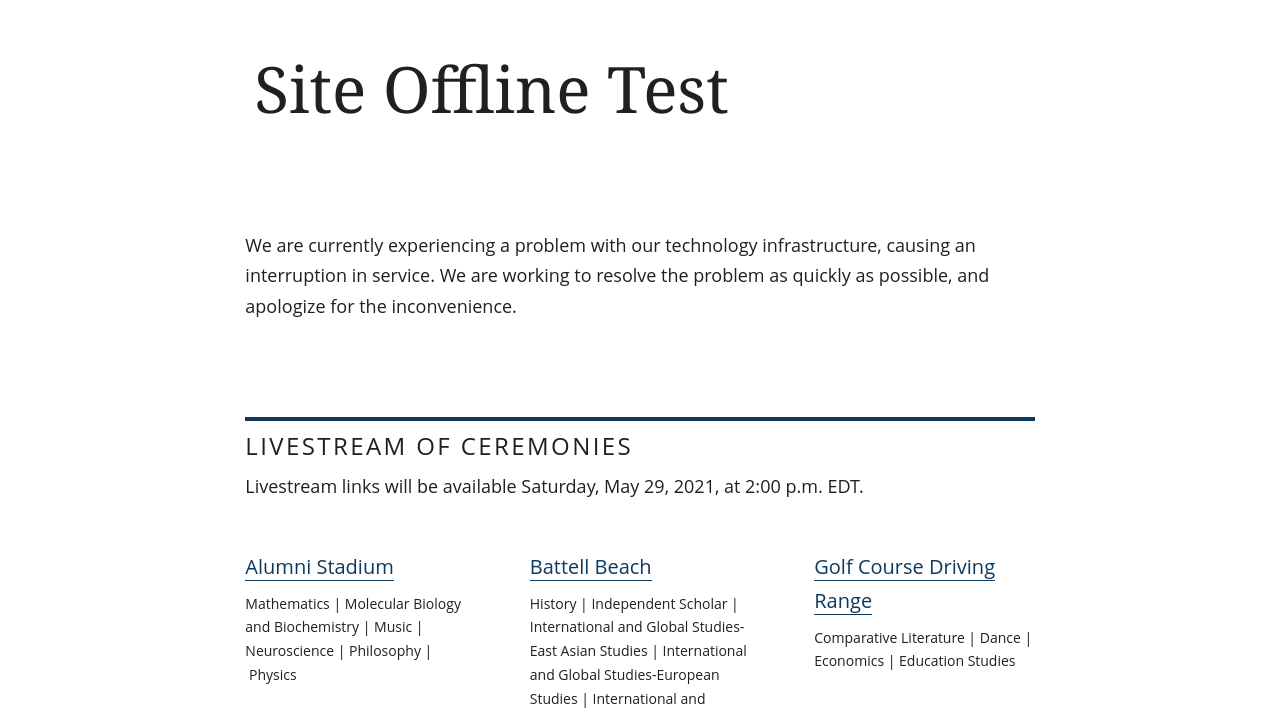
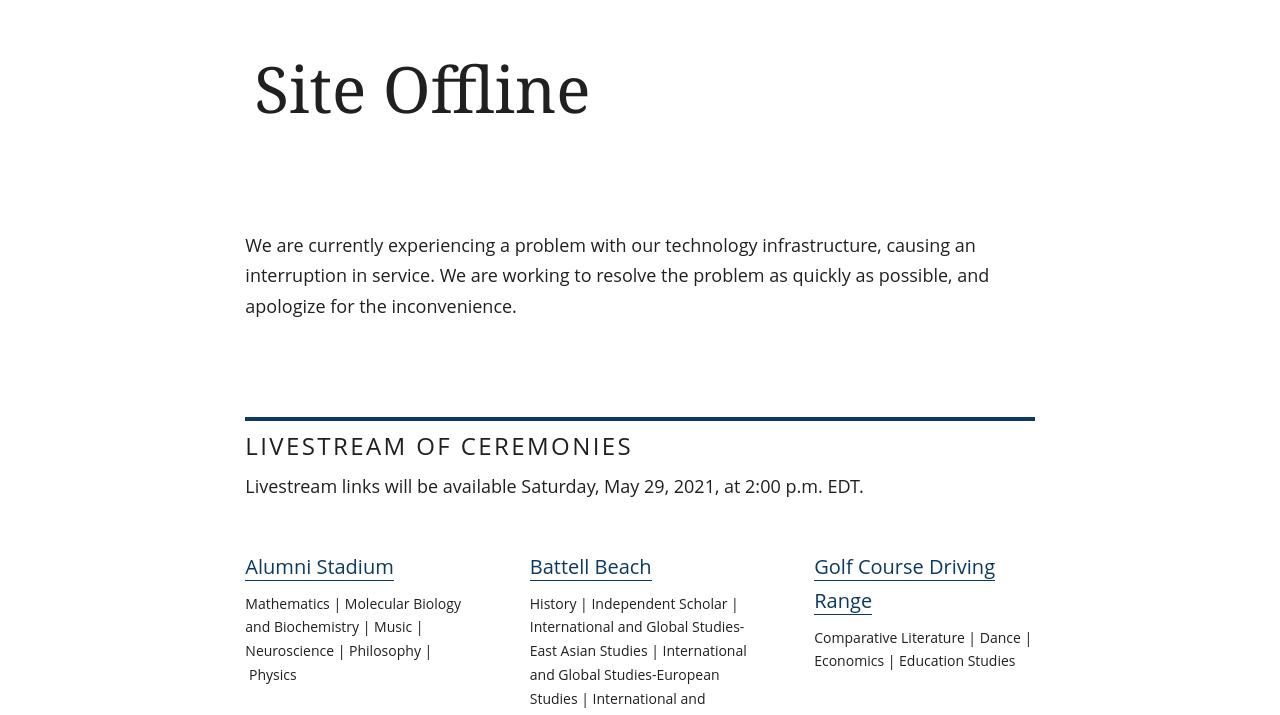
Before and after one commit to middlebury/failover-static-site, a plain HTML site: page index.html in a window 1280 px wide. Shown: the part 84-799 px from the top of the page. Drawn offline with Linux system fonts and the light colour scheme.

Commit message:
Update index.html

```diff
--- a/index.html
+++ b/index.html
@@ -25,7 +25,7 @@
                     <div class="container">
                         <div class="row">
                             <div class="col-md-10 offset-md-1">
-                                <h1 class="page-header__title" id="midd-page-header-label">Site Offline Test</h1>
+                                <h1 class="page-header__title" id="midd-page-header-label">Site Offline</h1>
                             </div>
                         </div>
                     </div>
```
